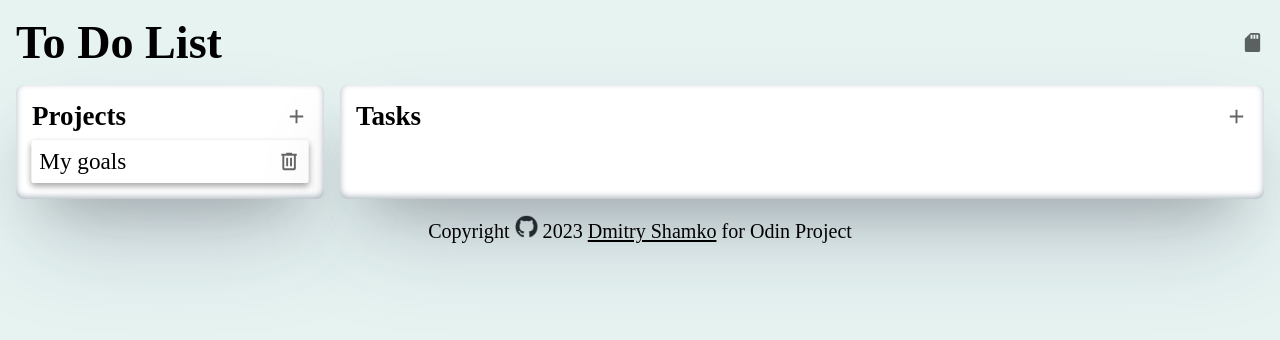
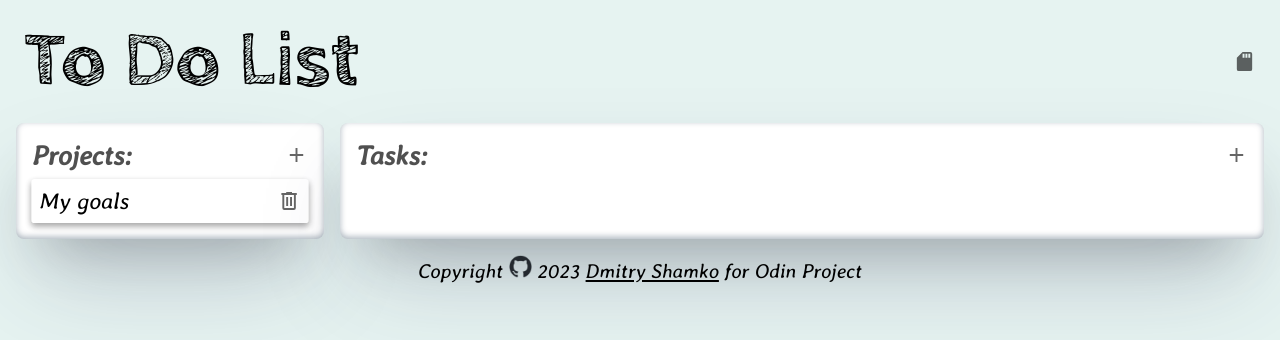
Before and after one commit to proffery/odin-todo-list, a website built with webpack: page index.html in a window 1280 px wide. Built offline with nearby package versions, Linux system fonts and the light colour scheme.

Commit message:
add fonts

```diff
--- a/index.html
+++ b/index.html
@@ -12,19 +12,19 @@
             <h1>To Do List</h1>
         </div>
         <div class="projects">
-            <h3 class="project-header">Projects
+            <h3 class="project-header">Projects:
                 <img class="add-projects-button" alt="Add project">
             </h3>
         </div>
         <div class="tasks">
-            <h3 class="tasks-header">Tasks
+            <h3 class="tasks-header">Tasks:
                 <img class="add-tasks-button" alt="Add task">
             </h3>
         </div>
     </div>
     <div class="footer"><p>
         <a>Copyright</a>
-        <a href="https://github.com/proffery"><img class="github-mark"></a>
+        <a href="https://github.com/proffery/odin-todo-list"><img class="github-mark"></a>
         <a><script>document.write(new Date().getFullYear())</script></a>
         <a href="mailto:proffery@gmail.com" title="Dmitry Shamko">Dmitry Shamko</a>
         <a>for Odin Project</a>
--- a/src/styles/style.css
+++ b/src/styles/style.css
@@ -7,17 +7,28 @@
     --shadow-line: rgba(0, 0, 0, 0.16) 0px 3px 6px, rgba(0, 0, 0, 0.23) 0px 3px 6px;
 }
 
+@font-face {
+    font-family: header;
+    src: url(../fonts/CabinSketch-Bold.ttf);
+}
+
+@font-face {
+    font-family: main;
+    src: url(../fonts/AveriaLibre-Italic.ttf);
+}
+
 * {
     margin: 0;
     padding: 0;
     box-sizing: border-box;
-    outline: none           ;
+    outline: none;
 }
 
 body {
     background-color: var(--background-color-main);
     padding: 1rem;
     font-size: var(--main-font);
+    font-family: main;
 }
 
 .main-container {
@@ -33,10 +44,18 @@ body {
     justify-content: space-between;
     grid-column: 1 / 3;
     grid-row: 1 / 2;
+    padding-left: .5rem;
+    padding-right: .5rem;
+    font-family: header;
+    font-size: calc(var(--main-font) + 1rem);
 }
 
 .header h1 {
     margin-right: 1rem;
+}
+
+h3 {
+    color: #000000af;
 }
 
 .project-header, .tasks-header {
@@ -79,7 +98,7 @@ body {
     text-align: left;
     padding: .5rem;
     border-radius: .2rem;
-    transition: all ease-in .1s;
+    transition: all cubic-bezier(0.39, 0.575, 0.565, 1) .1s;
 }
 
 .project:focus, .task:hover {
@@ -109,6 +128,7 @@ body {
     background-color: var(--background-color-block);
     padding: 1.5rem;
     border-radius: .5rem;
+    transition: all 1s ease-out;
 }
 
 .task-low {
@@ -141,11 +161,13 @@ input, select, textarea{
     max-width: 13rem;
     min-width:fit-content;
     max-height: 10rem;
+    font-family: main;
 }
 
 label {
     display: flex;
     font-size: calc(var(--main-font) - 3px);
+    font-family: header;
 
 }
 
```
Also changed, not shown: src/fonts/AveriaLibre-Italic.ttf (added), src/fonts/CabinSketch-Bold.ttf (added).
